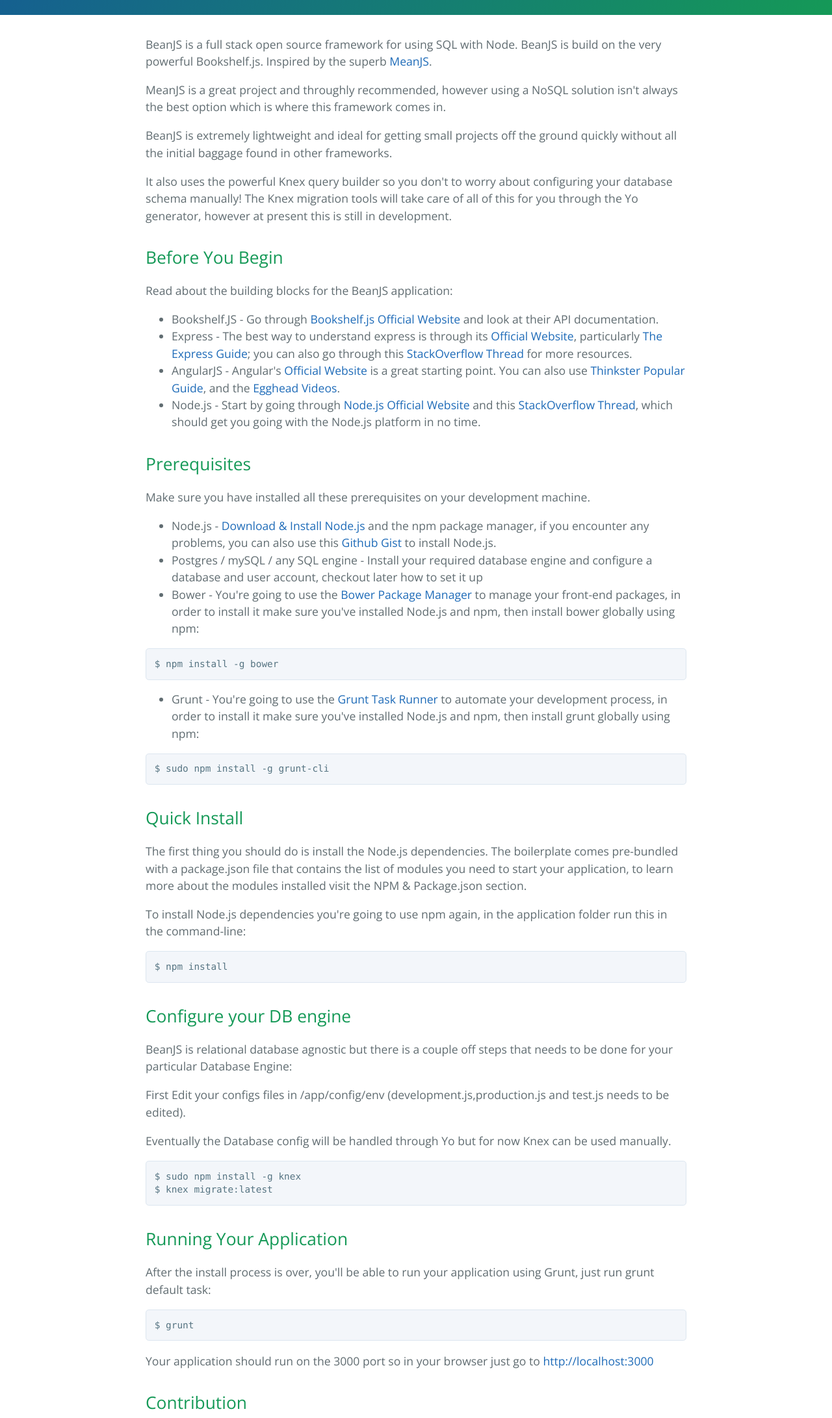
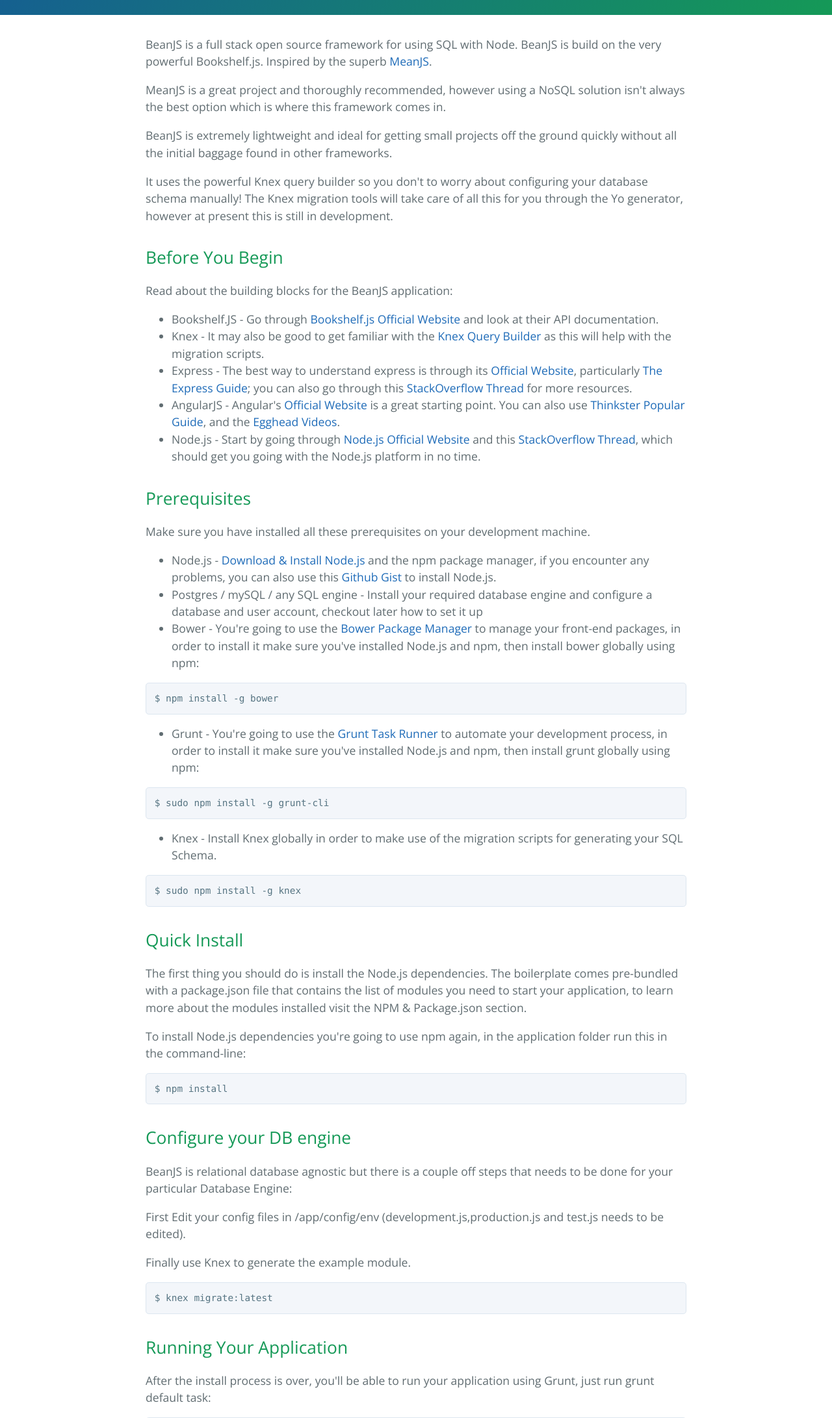
Before and after one commit to chrisedg87/BeanJS, a plain HTML site: page index.html in a window 1280 px wide. Shown: the part 360-2543 px from the top of the page at 65% size. Drawn offline with nearby package versions, Linux system fonts and the light colour scheme.

```diff
--- a/index.html
+++ b/index.html
@@ -21,11 +21,11 @@
     <section class="main-content">
       <p>BeanJS is a full stack open source framework for using SQL with Node. BeanJS is build on the very powerful Bookshelf.js. Inspired by the superb <a href="https://github.com/meanjs/mean">MeanJS</a>.</p>
 
-<p>MeanJS is a great project and throughly recommended, however using a NoSQL solution isn't always the best option which is where this framework comes in. </p>
+<p>MeanJS is a great project and thoroughly recommended, however using a NoSQL solution isn't always the best option which is where this framework comes in. </p>
 
 <p>BeanJS is extremely lightweight and ideal for getting small projects off the ground quickly without all the initial baggage found in other frameworks. </p>
 
-<p>It also uses the powerful Knex query builder so you don't to worry about configuring your database schema manually! The Knex migration tools will take care of all of this for you through the Yo generator, however at present this is still in development. </p>
+<p>It uses the powerful Knex query builder so you don't to worry about configuring your database schema manually! The Knex migration tools will take care of all this for you through the Yo generator, however at present this is still in development. </p>
 
 <h2>
 <a id="before-you-begin" class="anchor" href="#before-you-begin" aria-hidden="true"><span class="octicon octicon-link"></span></a>Before You Begin</h2>
@@ -34,6 +34,7 @@
 
 <ul>
 <li>Bookshelf.JS - Go through <a href="http://bookshelfjs.org/">Bookshelf.js Official Website</a> and look at their API documentation.</li>
+<li>Knex - It may also be good to get familiar with the <a href="http://knexjs.org/">Knex Query Builder</a> as this will help with the migration scripts.</li>
 <li>Express - The best way to understand express is through its <a href="http://expressjs.com/">Official Website</a>, particularly <a href="http://expressjs.com/guide.html">The Express Guide</a>; you can also go through this <a href="http://stackoverflow.com/questions/8144214/learning-express-for-node-js">StackOverflow Thread</a> for more resources.</li>
 <li>AngularJS - Angular's <a href="http://angularjs.org/">Official Website</a> is a great starting point. You can also use <a href="http://www.thinkster.io/">Thinkster Popular Guide</a>, and the <a href="https://egghead.io/">Egghead Videos</a>.</li>
 <li>Node.js - Start by going through <a href="http://nodejs.org/">Node.js Official Website</a> and this <a href="http://stackoverflow.com/questions/2353818/how-do-i-get-started-with-node-js">StackOverflow Thread</a>, which should get you going with the Node.js platform in no time.</li>
@@ -60,6 +61,13 @@
 <pre><code>$ sudo npm install -g grunt-cli
 </code></pre>
 
+<ul>
+<li>Knex - Install Knex globally in order to make use of the migration scripts for generating your SQL Schema.</li>
+</ul>
+
+<pre><code>$ sudo npm install -g knex
+</code></pre>
+
 <h2>
 <a id="quick-install" class="anchor" href="#quick-install" aria-hidden="true"><span class="octicon octicon-link"></span></a>Quick Install</h2>
 
@@ -75,12 +83,11 @@
 
 <p>BeanJS is relational database agnostic but there is a couple off steps that needs to be done for your particular Database Engine:</p>
 
-<p>First Edit your configs files in /app/config/env  (development.js,production.js and test.js needs to be edited).</p>
+<p>First Edit your config files in /app/config/env  (development.js,production.js and test.js needs to be edited).</p>
 
-<p>Eventually the Database config will be handled through Yo but for now Knex can be used manually. </p>
+<p>Finally use Knex to generate the example module. </p>
 
-<pre><code>$ sudo npm install -g knex
-$ knex migrate:latest
+<pre><code>$ knex migrate:latest
 </code></pre>
 
 <h2>
```
Also changed, not shown: params.json (+1 -1 lines).
